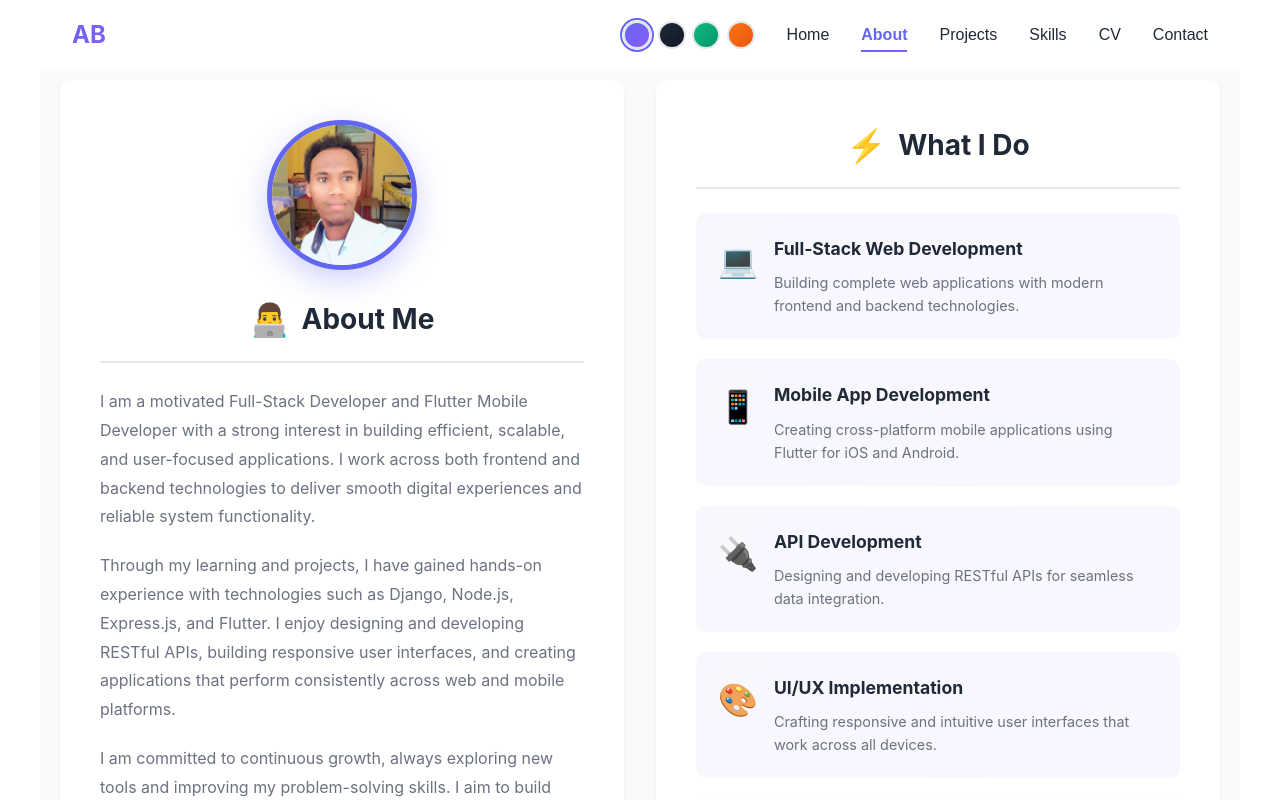
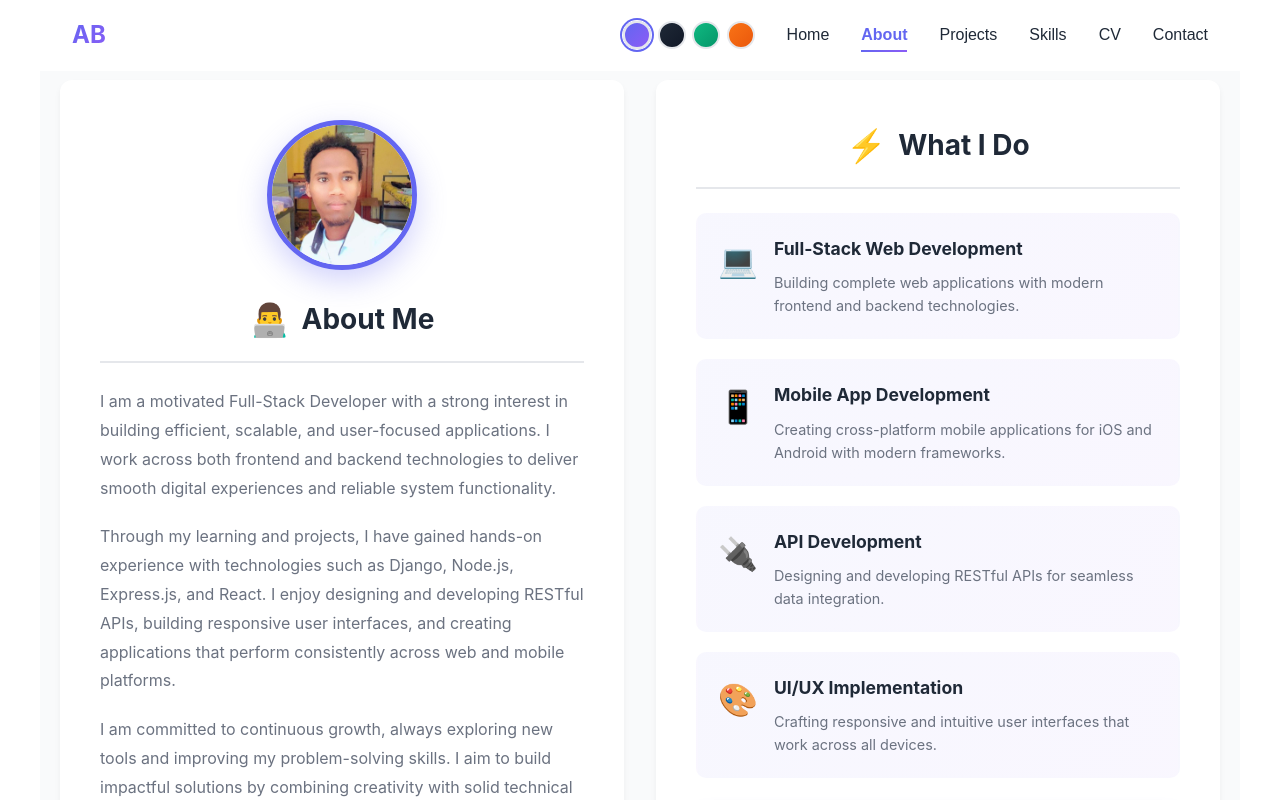
Before and after one commit to andargbogalle-lab/andarg_portifolio, a React (Vite) app: page / in a window 1280 px wide. Both pictures are taken after a click on the button "About". Shown: the top 800 px of the page. Built offline with nearby package versions, Linux system fonts and the light colour scheme; the HTML template or start-up script is replaced by a standard one.

Commit message:
Removed all Flutter references from About section

```diff
--- a/src/components/About.jsx
+++ b/src/components/About.jsx
@@ -11,7 +11,7 @@ function About() {
     {
       icon: '📱',
       title: 'Mobile App Development',
-      description: 'Creating cross-platform mobile applications using Flutter for iOS and Android.'
+      description: 'Creating cross-platform mobile applications for iOS and Android with modern frameworks.'
     },
     {
       icon: '🔌',
@@ -40,14 +40,13 @@ function About() {
             </h3>
             <div className="about-text">
               <p>
-                I am a motivated Full-Stack Developer and Flutter Mobile Developer with a strong
-                interest in building efficient, scalable, and user-focused applications. I work
-                across both frontend and backend technologies to deliver smooth digital experiences
-                and reliable system functionality.
+                I am a motivated Full-Stack Developer with a strong interest in building efficient,
+                scalable, and user-focused applications. I work across both frontend and backend
+                technologies to deliver smooth digital experiences and reliable system functionality.
               </p>
               <p>
                 Through my learning and projects, I have gained hands-on experience with technologies
-                such as Django, Node.js, Express.js, and Flutter. I enjoy designing and developing
+                such as Django, Node.js, Express.js, and React. I enjoy designing and developing
                 RESTful APIs, building responsive user interfaces, and creating applications that
                 perform consistently across web and mobile platforms.
               </p>
```
